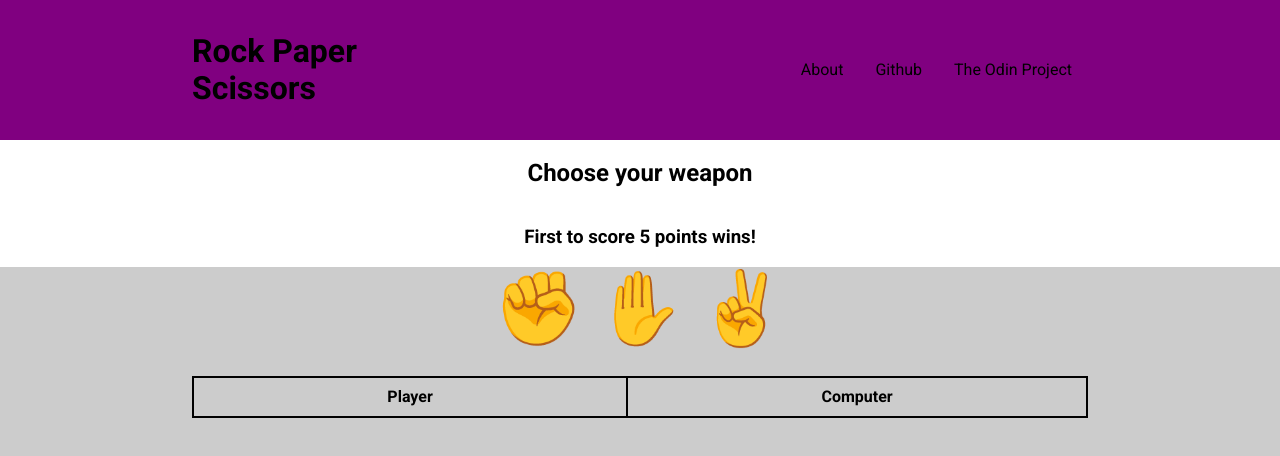
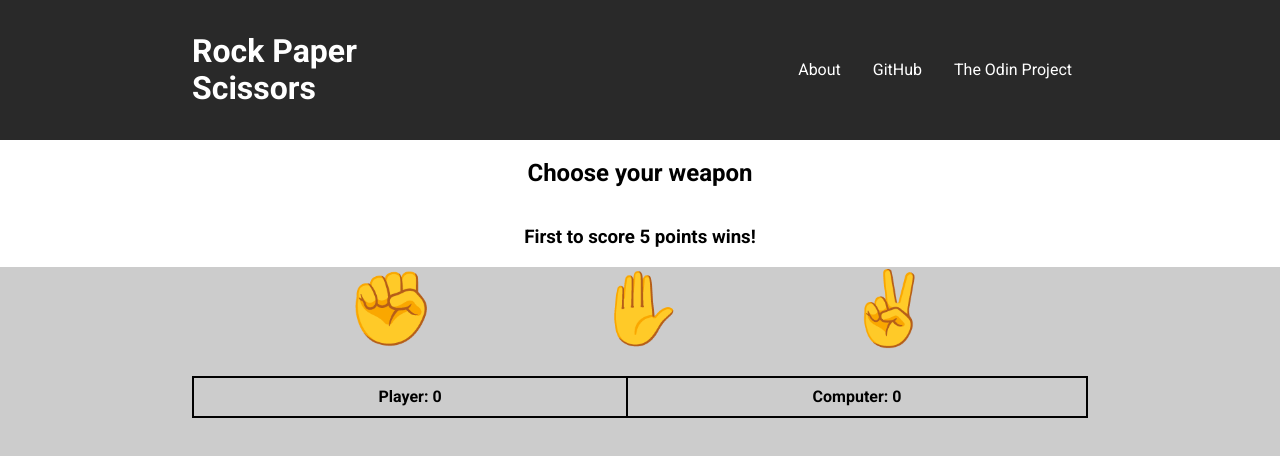
Before and after one commit to ljrobison/odin-rps, a plain HTML site: page index.html in a window 1280 px wide. Drawn offline with nearby package versions, Linux system fonts and the light colour scheme.

Commit message:
Minor work on results table.

```diff
--- a/index.html
+++ b/index.html
@@ -13,6 +13,7 @@
 
     <link rel="stylesheet" href="css/normalize.css" />
     <link rel="stylesheet" href="styles.css" />
+    <script src="scripts/main.js" defer></script>
 
     <meta name="theme-color" content="#fafafa" />
   </head>
@@ -23,9 +24,9 @@
         <nav class="nav-container">
           <h1>Rock Paper Scissors</h1>
           <ul>
-            <li>About</li>
-            <li>Github</li>
-            <li>The Odin Project</li>
+            <li><a href="#about">About</a></li>
+            <li><a href="https://github.com/ljrobison/odin-rps/">GitHub</a></li>
+            <li><a href="https://theodinproject.com/">The Odin Project</a></li>
           </ul>
         </nav>
       </header>
@@ -37,14 +38,24 @@
       </header>
       <main class="margin">
         <div class="selection-container">
-          <button type="button" class="selection-button">✊</button>
-          <button type="button" class="selection-button">✋</button>
-          <button type="button" class="selection-button">✌</button>
+          <button type="button" class="selection-button" data-selection="rock">
+            ✊
+          </button>
+          <button type="button" class="selection-button" data-selection="paper">
+            ✋
+          </button>
+          <button
+            type="button"
+            class="selection-button"
+            data-selection="scissors"
+          >
+            ✌
+          </button>
         </div>
         <div class="result-container">
           <div class="result-table">
-            <div id="playerIdentifier">Player</div>
-            <div id="computerIdentifier">Computer</div>
+            <div id="playerIdentifier">Player: <span>0</span></div>
+            <div id="computerIdentifier">Computer: <span>0</span></div>
           </div>
         </div>
       </main>
--- a/styles.css
+++ b/styles.css
@@ -28,7 +28,7 @@ body {
 .selection-container {
     display: flex;
     flex-direction: row;
-    justify-content: center;
+    justify-content: space-evenly;
 }
 
 .selection-button {
@@ -36,6 +36,7 @@ body {
     background-color: transparent;
     border: none;
     cursor: pointer;
+    outline: none;
     transition: 100ms;
     margin-bottom: 1.5rem;
 }
@@ -85,21 +86,23 @@ body {
     padding: 10px;
 }
 
-#column1 {
-
-
-}
-
-#column2 {
-
-}
-
 .nav-container {
     display: flex;
     flex-direction: row;
-    background-color: purple;
+    background-color: #292929;
     padding-top: 12px;
     padding-bottom: 12px;
+    color: white;
+}
+
+nav-container a, a:link, a:visited {
+    cursor: pointer;
+    color: white;
+    text-decoration: none;
+}
+
+.nav-container a:hover {
+    transform: scale(1.2);
 }
 
 .nav-container h1 {
```
